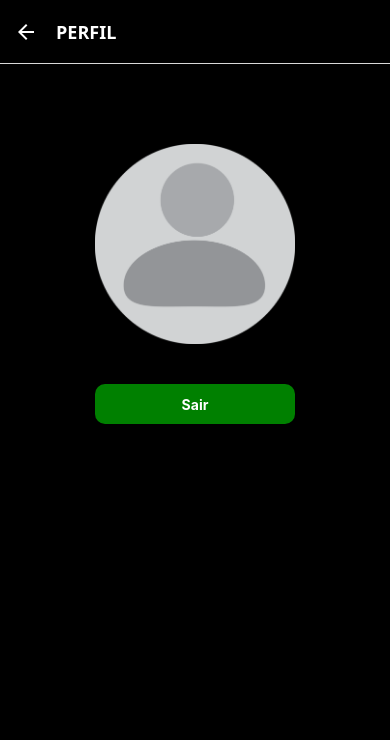
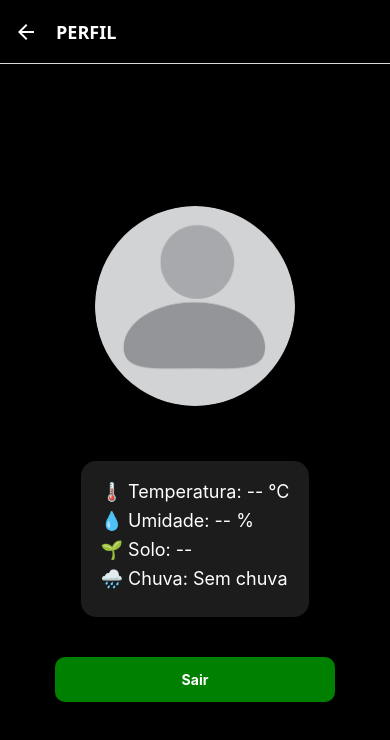
Before and after one commit to Ingrid3ds2025/SENSORES-ESP8266, a React Native app: screen /PerfilUsuario in a window 390 px wide. Shown: the top 740 px of the page. Built offline with nearby package versions, Linux system fonts and the light colour scheme; no server answers; the database is empty.

Commit message:
Add files via upload

```diff
--- a/package.json
+++ b/package.json
@@ -27,10 +27,13 @@
     "react-dom": "18.3.1",
     "react-native": "0.76.9",
     "react-native-animatable": "^1.4.0",
+    "react-native-chart-kit": "^6.12.0",
     "react-native-password-eye": "^1.0.5",
     "react-native-safe-area-context": "4.12.0",
     "react-native-screens": "~4.4.0",
-    "react-native-web": "~0.19.13"
+    "react-native-svg": "^15.8.0",
+    "react-native-web": "~0.19.13",
+    "recharts": "^3.3.0"
   },
   "devDependencies": {
     "@babel/core": "^7.20.0"
--- /dev/null
+++ b/src/pages/telas/configSensor.jsx
@@ -0,0 +1,93 @@
+import React, { useState } from 'react';
+import { View, TextInput, TouchableOpacity, Text, Alert, StyleSheet } from 'react-native';
+import { getAuth } from 'firebase/auth';
+import { ref, set } from 'firebase/database';
+import { db } from './firebaseConfig'; // 🔥 Certifique-se de que o caminho está correto
+
+export default function ConfigSensor() {
+  const [deviceUID, setDeviceUID] = useState('');
+
+  const handleVincular = async () => {
+    try {
+      const auth = getAuth();
+      const user = auth.currentUser;
+
+      if (!user) {
+        Alert.alert('Erro', 'Usuário não está logado.');
+        return;
+      }
+
+      if (!deviceUID.trim()) {
+        Alert.alert('Aviso', 'Digite o nome do sensor antes de salvar.');
+        return;
+      }
+
+      console.log('UID do usuário:', user.uid);
+      console.log('Salvando deviceUID:', deviceUID);
+
+      // Salva o nome do sensor vinculado ao usuário
+      await set(ref(db, `usuarios/${user.uid}/config/deviceUID`), deviceUID.trim());
+
+      Alert.alert('✅ Sucesso', `Sensor "${deviceUID}" vinculado com sucesso!`);
+      setDeviceUID(''); // limpa o campo
+    } catch (error) {
+      console.error('Erro ao salvar deviceUID:', error);
+      Alert.alert('❌ Erro', error.message);
+    }
+  };
+
+  return (
+    <View style={styles.container}>
+      <Text style={styles.title}>🔧 Vincular Sensor</Text>
+
+      <TextInput
+        placeholder="Digite o nome do sensor (ex: usuario01)"
+        placeholderTextColor="#aaa"
+        style={styles.input}
+        value={deviceUID}
+        onChangeText={setDeviceUID}
+      />
+
+      <TouchableOpacity style={styles.button} onPress={handleVincular}>
+        <Text style={styles.textButton}>Salvar</Text>
+      </TouchableOpacity>
+    </View>
+  );
+}
+
+const styles = StyleSheet.create({
+  container: {
+    flex: 1,
+    justifyContent: 'center',
+    alignItems: 'center',
+    backgroundColor: 'black',
+    padding: 20,
+  },
+  title: {
+    color: 'white',
+    fontSize: 22,
+    fontWeight: 'bold',
+    marginBottom: 30,
+  },
+  input: {
+    borderWidth: 1,
+    borderColor: 'green',
+    color: 'white',
+    width: '80%',
+    marginBottom: 20,
+    padding: 10,
+    borderRadius: 8,
+  },
+  button: {
+    backgroundColor: 'green',
+    padding: 15,
+    borderRadius: 8,
+    width: '80%',
+    alignItems: 'center',
+  },
+  textButton: {
+    color: 'white',
+    fontWeight: 'bold',
+    fontSize: 16,
+  },
+});
--- a/src/pages/telas/perfilUsuario.jsx
+++ b/src/pages/telas/perfilUsuario.jsx
@@ -1,27 +1,45 @@
 import React, { Component } from 'react';
-import { View, Text, StyleSheet, Image, TouchableOpacity, Alert } from 'react-native';
+import { View, Text, StyleSheet, Image, TouchableOpacity, ScrollView, Alert } from 'react-native';
 import { getAuth, signOut } from 'firebase/auth';
+import { db } from '../telas/firebaseConfig';
+import { ref, onValue } from 'firebase/database';
 
 class PerfilUsuario extends Component {
   state = {
     nome: '',
     email: '',
+    temperatura: '--',
+    umidade: '--',
+    solo: '--',
+    chuva: '--',
   };
 
   componentDidMount() {
     const user = getAuth().currentUser;
-
     if (user) {
       this.setState({
         nome: user.displayName || 'Usuário sem nome',
         email: user.email,
       });
     }
+
+    // 🔥 Lendo os dados do Firebase em tempo real
+    const sensoresRef = ref(db, '/usuarios/sensor_teste/');
+    onValue(sensoresRef, (snapshot) => {
+      const data = snapshot.val();
+      if (data) {
+        this.setState({
+          temperatura: data.temperatura ?? '--',
+          umidade: data.umidade ?? '--',
+          solo: data.solo ?? '--',
+          chuva: data.chuva ?? '--',
+        });
+      }
+    });
   }
 
   logout = () => {
     const auth = getAuth();
-
     signOut(auth)
       .then(() => {
         this.props.navigation.reset({
@@ -35,59 +53,89 @@ class PerfilUsuario extends Component {
   };
 
   render() {
-    const { nome, email } = this.state;
+    const { nome, email, temperatura, umidade, solo, chuva } = this.state;
 
     return (
+      <ScrollView contentContainerStyle={styles.scrollContainer}>
         <View style={styles.container}>
           <View style={styles.conteudo}>
             <Image
               source={require('../../../imagens/pngwing.com.png')}
-            style={{ width: 200, height: 200 }}
+              style={styles.imagem}
             />
             <Text style={styles.titulo}>{nome}</Text>
             <Text style={styles.subtitulo}>{email}</Text>
+
+            <View style={styles.card}>
+              <Text style={styles.sensor}>🌡️ Temperatura: {temperatura} °C</Text>
+              <Text style={styles.sensor}>💧 Umidade: {umidade} %</Text>
+              <Text style={styles.sensor}>🌱 Solo: {solo}</Text>
+              <Text style={styles.sensor}>🌧️ Chuva: {chuva === 1 ? 'Com chuva' : 'Sem chuva'}</Text>
+            </View>
           </View>
 
           <TouchableOpacity style={styles.button} onPress={this.logout}>
             <Text style={styles.textButton}>Sair</Text>
           </TouchableOpacity>
         </View>
+      </ScrollView>
     );
   }
 }
 
 const styles = StyleSheet.create({
-  container: {
-    flex: 1,
+  scrollContainer: {
+    flexGrow: 1,
+    justifyContent: 'center',
     alignItems: 'center',
     backgroundColor: 'black',
-    padding: 10,
+    paddingVertical: 40,
+  },
+  container: {
+    alignItems: 'center',
+    width: '90%',
   },
   conteudo: {
     justifyContent: 'center',
     alignItems: 'center',
-    marginTop: 70,
+  },
+  imagem: {
+    width: 200,
+    height: 200,
+    borderRadius: 100,
+    marginBottom: 20,
   },
   titulo: {
     color: 'white',
-    fontSize: 30,
+    fontSize: 28,
     fontWeight: '600',
-    marginTop: 20,
+    marginBottom: 5,
   },
   subtitulo: {
     color: 'green',
-    fontSize: 20,
-    fontWeight: '600',
+    fontSize: 18,
     marginBottom: 20,
-
+  },
+  card: {
+    backgroundColor: '#1c1c1c',
+    borderRadius: 15,
+    padding: 20,
+    width: '100%',
+    marginTop: 10,
+  },
+  sensor: {
+    color: 'white',
+    fontSize: 18,
+    marginBottom: 8,
   },
   button: {
     backgroundColor: 'green',
-    height: 40,
-    width: 200,
+    height: 45,
+    width: '80%',
     borderRadius: 10,
     justifyContent: 'center',
     alignItems: 'center',
+    marginTop: 40,
   },
   textButton: {
     color: 'white',
--- a/src/pages/telas/relatorioGeral.jsx
+++ b/src/pages/telas/relatorioGeral.jsx
@@ -1,82 +1,128 @@
 import React, { Component } from 'react';
-import { View, Text, StyleSheet, Image } from 'react-native';
+import { View, Text, StyleSheet, ScrollView, Alert } from 'react-native';
 import { db } from './firebaseConfig';
-import { ref, onValue } from "firebase/database";
+import { ref, onValue } from 'firebase/database';
+import { getAuth } from 'firebase/auth';
+import { LineChart } from 'react-native-chart-kit';
+import { Dimensions } from 'react-native';
 
 class RelatorioGeral extends Component {
-
-  constructor(props) {
-      super(props);
-      this.state = {
-        menuAberto: false,
+  state = {
     temperatura: '--',
     umidade: '--',
+    solo: '--',
     chuva: false,
+    deviceUID: null,
+    historico: [],
   };
+
+  componentDidMount() {
+    const auth = getAuth();
+    const user = auth.currentUser;
+
+    if (!user) {
+      Alert.alert('Erro', 'Você precisa estar logado.');
+      return;
     }
 
-    componentDidMount() {
-      // Listener para Temperatura
-      onValue(ref(db, 'sensores/temperatura'), (snapshot) => {
+    // 🔹 Busca o deviceUID configurado
+    const deviceUIDRef = ref(db, `usuarios/${user.uid}/config/deviceUID`);
+    onValue(deviceUIDRef, (snapshot) => {
       if (snapshot.exists()) {
-          this.setState({ temperatura: snapshot.val() });
+        const deviceUID = snapshot.val();
+        this.setState({ deviceUID });
+
+        // 🔹 Escuta os dados atuais
+        const sensorRef = ref(db, `usuarios/${deviceUID}`);
+        onValue(sensorRef, (sensorSnap) => {
+          const data = sensorSnap.val();
+          if (data) {
+            const novaLeitura = {
+              temperatura: data.temperatura ?? 0,
+              umidade: data.umidade ?? 0,
+              timestamp: new Date().toLocaleTimeString().slice(0, 5),
+            };
+
+            this.setState((prev) => ({
+              temperatura: data.temperatura ?? '--',
+              umidade: data.umidade ?? '--',
+              solo: data.solo ?? '--',
+              chuva: data.chuva === 1,
+              historico: [...prev.historico.slice(-9), novaLeitura], // guarda as últimas 10 leituras
+            }));
           }
         });
-
-      // Listener para Umidade
-      onValue(ref(db, 'sensores/umidade'), (snapshot) => {
-        if (snapshot.exists()) {
-          this.setState({ umidade: snapshot.val() });
+      } else {
+        Alert.alert('Aviso', 'Nenhum sensor configurado. Vá em "Configurar Sensor" para vincular um.');
       }
     });
-
-      //Ligação para chuva
-      onValue(ref(db, 'sensores/chuva'), (snapshot) => {
-        if(snapshot.exists()){
-          this.state({chuva: snapshot.val()});
-        }
-      })
   }
 
-  s
   render() {
+    const { temperatura, umidade, solo, chuva, deviceUID, historico } = this.state;
 
+    return (
+      <ScrollView style={styles.container}>
+        <Text style={styles.titulo}>Relatório Geral</Text>
 
-    const { temperatura, umidade, chuva } = this.state;
-    return (
-      <View style={styles.container}>
-        <View style={styles.informacoes}>
-            <View style={styles.campo}>
-                <Text style={styles.subtitulo}>Umidade do solo:</Text>
-                <Text style={styles.dado}>{umidade} %</Text>
+        {deviceUID ? (
+          <>
+            <Text style={styles.subtitulo}>📡 Sensor vinculado: <Text style={styles.valor}>{deviceUID}</Text></Text>
+
+            <View style={styles.card}>
+              <Text style={styles.dado}>🌡️ Temperatura: <Text style={styles.valor}>{temperatura} °C</Text></Text>
+              <Text style={styles.dado}>💧 Umidade: <Text style={styles.valor}>{umidade} %</Text></Text>
+              <Text style={styles.dado}>🌱 Solo: <Text style={styles.valor}>{solo}</Text></Text>
+              <Text style={styles.dado}>☔ Chuva: <Text style={styles.valor}>{chuva ? 'Chovendo' : 'Sem chuva'}</Text></Text>
             </View>
 
-            <View style={styles.campo}>
-                <Text style={styles.subtitulo}>Temperatura:</Text>
-                <Text style={styles.dado}>{temperatura} °C</Text>
+            {historico.length > 1 && (
+              <View style={styles.graficoContainer}>
+                <Text style={styles.graficoTitulo}>📈 Histórico de Temperatura</Text>
+                <LineChart
+                  data={{
+                    labels: historico.map(item => item.timestamp),
+                    datasets: [
+                      {
+                        data: historico.map(item => item.temperatura),
+                        color: () => '#00ff9d',
+                        strokeWidth: 2,
+                      },
+                      {
+                        data: historico.map(item => item.umidade),
+                        color: () => '#0088ff',
+                        strokeWidth: 2,
+                      },
+                    ],
+                    legend: ['Temperatura', 'Umidade'],
+                  }}
+                  width={Dimensions.get('window').width - 30}
+                  height={250}
+                  yAxisSuffix="°C"
+                  chartConfig={{
+                    backgroundColor: '#000',
+                    backgroundGradientFrom: '#111',
+                    backgroundGradientTo: '#000',
+                    decimalPlaces: 1,
+                    color: (opacity = 1) => `rgba(0, 255, 157, ${opacity})`,
+                    labelColor: (opacity = 1) => `rgba(255, 255, 255, ${opacity})`,
+                    style: { borderRadius: 16 },
+                    propsForDots: {
+                      r: '4',
+                      strokeWidth: '2',
+                      stroke: '#00ff9d',
+                    },
+                  }}
+                  bezier
+                  style={{ marginVertical: 8, borderRadius: 16 }}
+                />
               </View>
-
-            <View style={styles.campo}>
-                <Text style={styles.subtitulo}>Chuva:</Text>
-                <Text style={styles.dado}>{chuva ? 'Chovendo' : 'Sem presença de chuva'}</Text>
-            </View>
-        </View>
-
-        {/*GRÁFICO */}
-
-        <View style={styles.grafico}>
-            <Text style={styles.textIrrigacao}>Irrigação Realizada em 3 meses </Text>
-
-            {/*GRAFICO AQUI */}
-            <Image
-              source={require('../../../imagens/graficoIlustrativo.png')}
-              style={{ width: 300, height: 300}}
-            />
-
-            <Text style={styles.textRepresentacao}>Representação Gráfica</Text>
-        </View>
-
-      </View>
+            )}
+          </>
+        ) : (
+          <Text style={styles.aviso}>⚠️ Nenhum sensor vinculado ainda.</Text>
+        )}
+      </ScrollView>
     );
   }
 }
@@ -85,55 +131,54 @@ const styles = StyleSheet.create({
   container: {
     flex: 1,
     backgroundColor: 'black',
-    justifyContent: 'center',
-    alignItems: 'center', // <-- importante para deixar os filhos no início horizontalmente
-    padding: 20
+    padding: 20,
   },
-
-  informacoes:{
-    flexDirection: 'column',
-    alignSelf: 'flex-start', // <-- este é o mais importante
-    marginTop: 20,
+  titulo: {
+    color: 'white',
+    fontSize: 26,
+    fontWeight: 'bold',
+    textAlign: 'center',
+    marginBottom: 20,
   },
-
-  campo: {
-    flex: 1,
-    flexDirection: 'row',
-    marginBottom: 10
-
+  subtitulo: {
+    color: 'green',
+    fontSize: 18,
+    marginBottom: 10,
+    textAlign: 'center',
   },
-
-  subtitulo:{
-    color: 'green',
-    fontSize: 20,
-    fontWeight: '700',
-    marginRight: 10
+  card: {
+    backgroundColor: '#1a1a1a',
+    borderRadius: 15,
+    padding: 20,
+    marginBottom: 25,
+    elevation: 5,
   },
-
-  dado:{
+  dado: {
     color: 'white',
-    fontSize: 20,
+    fontSize: 18,
+    marginBottom: 8,
   },
-
-  grafico:{
-    alignItems: 'center',
-    justifyContent: 'center',
-    flexDirection: 'column',
-    marginTop: 30
+  valor: {
+    color: '#00ff9d',
+    fontWeight: 'bold',
   },
-
-  textIrrigacao:{
+  graficoContainer: {
+    backgroundColor: '#111',
+    borderRadius: 15,
+    padding: 10,
+  },
+  graficoTitulo: {
     color: 'white',
-    fontSize: 15,
-    fontWeight: '600',
-    marginBottom: 20
+    textAlign: 'center',
+    fontSize: 18,
+    marginBottom: 10,
   },
-
-  textRepresentacao:{
-    color: 'white',
-    marginTop: 20,
-    marginBottom: 40
-  }
+  aviso: {
+    color: '#aaa',
+    textAlign: 'center',
+    marginTop: 60,
+    fontSize: 18,
+  },
 });
 
 export default RelatorioGeral;
--- a/src/pages/telas/telaInicial.jsx
+++ b/src/pages/telas/telaInicial.jsx
@@ -1,9 +1,8 @@
-// screens/TelaInicial.js
 import React, { Component } from 'react';
-import { View, Text, StyleSheet, TouchableOpacity, Dimensions, Image } from 'react-native';
+import { View, Text, StyleSheet, TouchableOpacity, Dimensions, Image, ActivityIndicator } from 'react-native';
 import { db } from './firebaseConfig';
-import { ref, onValue } from "firebase/database";
-import { getAuth, signOut } from 'firebase/auth';
+import { ref, onValue } from 'firebase/database';
+import { getAuth, signOut, onAuthStateChanged } from 'firebase/auth';
 
 class TelaInicial extends Component {
   constructor(props) {
@@ -13,29 +12,52 @@ class TelaInicial extends Component {
       temperatura: '--',
       umidade: '--',
       chuva: false,
+      carregando: true,
     };
   }
 
   componentDidMount() {
-    // Listener para Temperatura
-    onValue(ref(db, 'sensores/temperatura'), (snapshot) => {
+    const auth = getAuth();
+
+    // Espera o login do usuário antes de ler o banco
+    onAuthStateChanged(auth, (user) => {
+      if (!user) {
+        console.log('Usuário não autenticado ainda');
+        this.setState({ carregando: false });
+        return;
+      }
+
+      console.log('Usuário logado:', user.uid);
+
+      // Busca o deviceUID salvo na configuração do usuário
+      const deviceUIDRef = ref(db, `usuarios/${user.uid}/config/deviceUID`);
+      onValue(deviceUIDRef, (snapshot) => {
         if (snapshot.exists()) {
-        this.setState({ temperatura: snapshot.val() });
+          const deviceUID = snapshot.val();
+          console.log('DeviceUID encontrado:', deviceUID);
+
+          // Agora escuta os sensores do NodeMCU
+          const baseRef = ref(db, `usuarios/${deviceUID}`);
+          onValue(baseRef, (snap) => {
+            if (snap.exists()) {
+              const data = snap.val();
+              console.log('Dados recebidos:', data);
+              this.setState({
+                temperatura: data.temperatura ?? '--',
+                umidade: data.umidade ?? '--',
+                chuva: data.chuva ?? false,
+                carregando: false,
+              });
+            } else {
+              console.log('Nenhum dado encontrado para este sensor.');
+              this.setState({ carregando: false });
             }
           });
-
-    // Listener para Umidade
-    onValue(ref(db, 'sensores/umidade'), (snapshot) => {
-      if (snapshot.exists()) {
-        this.setState({ umidade: snapshot.val() });
+        } else {
+          console.log('⚠️ Nenhum sensor configurado ainda.');
+          this.setState({ carregando: false });
         }
       });
-
-    // Listener para chuva (corrigido)
-    onValue(ref(db, 'sensores/chuva'), (snapshot) => {
-      if (snapshot.exists()) {
-        this.setState({ chuva: snapshot.val() });
-      }
     });
   }
 
@@ -50,26 +72,28 @@ class TelaInicial extends Component {
   };
 
   render() {
-    const { width, height } = Dimensions.get('window');
-    const { temperatura, umidade, chuva } = this.state;
+    const { width } = Dimensions.get('window');
+    const { temperatura, umidade, chuva, menuAberto, carregando } = this.state;
+
+    if (carregando) {
+      return (
+        <View style={styles.container}>
+          <ActivityIndicator size="large" color="green" />
+          <Text style={{ color: 'white', marginTop: 20 }}>Carregando dados...</Text>
+        </View>
+      );
+    }
 
     return (
       <View style={styles.container}>
         <View style={styles.conteudo1}>
-          <TouchableOpacity
-            onPress={this.toggleMenu}
-            style={styles.botaoMenu}
-          >
+          <TouchableOpacity onPress={this.toggleMenu} style={styles.botaoMenu}>
             <Text style={styles.iconeMenu}>☰</Text>
           </TouchableOpacity>
 
           <View style={styles.containerTemperatura}>
-            <Text style={styles.textoTempo}>
-              Temperatura: {temperatura}°C
-            </Text>
-            <Text style={styles.textoTempo}>
-              {chuva ? "🌧️ Chovendo" : "☀️ Sem chuva"}
-            </Text>
+            <Text style={styles.textoTempo}>Temperatura:{temperatura}°C</Text>
+            <Text style={styles.textoTempo}>{chuva ? '🌧️ Chovendo' : '☀️ Sem chuva'}</Text>
           </View>
         </View>
 
@@ -80,40 +104,26 @@ class TelaInicial extends Component {
         </View>
 
         <View style={styles.conteudo3}>
-          <Image
-            source={require('../../../imagens/planta.png')}
-            style={{ width: 300, height: 300 }}
-          />
+          <Image source={require('../../../imagens/planta.png')} style={{ width: 300, height: 300 }} />
         </View>
 
-        {this.state.menuAberto && (
-          <View style={[styles.menuFullscreen, { width, height }]}>
-            <TouchableOpacity
-              onPress={this.toggleMenu}
-              style={styles.botaoFecharMenu}
-            >
+        {menuAberto && (
+          <View style={[styles.menuFullscreen, { width }]}>
+            <TouchableOpacity onPress={this.toggleMenu} style={styles.botaoFecharMenu}>
               <Text style={styles.iconeMenu}>✕</Text>
             </TouchableOpacity>
 
             <View style={styles.menuContent}>
-              <TouchableOpacity
-                style={styles.menuItemButton}
-                onPress={() => {
-                  this.toggleMenu();
-                  this.props.navigation.navigate('PerfilUsuario');
-                }}
-              >
+              <TouchableOpacity onPress={() => this.props.navigation.navigate('PerfilUsuario')}>
                 <Text style={styles.menuItem}>Perfil</Text>
               </TouchableOpacity>
 
-              <TouchableOpacity
-                style={styles.menuItemButton}
-                onPress={() => {
-                  this.toggleMenu();
-                  this.props.navigation.navigate('RelatorioGeral');
-                }}
-              >
+              <TouchableOpacity onPress={() => this.props.navigation.navigate('RelatorioGeral')}>
                 <Text style={styles.menuItem}>Relatório Geral</Text>
+              </TouchableOpacity>
+
+              <TouchableOpacity onPress={() => this.props.navigation.navigate('ConfigSensor')}>
+                <Text style={styles.menuItem}>Configurar Sensor</Text>
               </TouchableOpacity>
             </View>
           </View>
@@ -124,79 +134,115 @@ class TelaInicial extends Component {
 }
 
 const styles = StyleSheet.create({
-  container: {
-     flex: 1,
+  container:
+    { flex: 1,
       backgroundColor: 'black',
-     padding: 10
+      padding: 10,
+      justifyContent: 'center',
+      alignItems: 'center'
     },
+
   conteudo1: {
     flex: 1,
     width: '100%',
     alignItems: 'flex-end'
   },
+
   iconeMenu: {
     fontSize: 50,
     color: 'green',
     marginRight: 20,
     marginTop: 10
   },
+
   containerTemperatura: {
     width: '100%',
     justifyContent: 'center',
     alignItems: 'center',
     marginTop: 20
   },
+
   textoTempo: {
     fontSize: 20,
     color: 'white'
   },
+
   conteudo2: {
     flex: 1,
-    width: '100%',
     justifyContent: 'center',
     alignItems: 'center'
   },
+
   textoUmidade: {
     fontSize: 25,
     color: 'white',
     fontWeight: '900'
   },
+
   porcentagemUmidade: {
     fontSize: 100,
     color: 'white',
     fontWeight: '900'
   },
-  textoIrrigacao: {
+
+  textoIrrigacao:  {
     fontSize: 15,
     color: 'white'
   },
+
   conteudo3: {
      flex: 1,
      justifyContent: 'center',
      alignItems: 'center',
      marginTop: 40
     },
+
   menuFullscreen: {
     position: 'absolute',
-    backgroundColor: 'rgba(0, 0, 0, 0.9)',
+    top: 0,
+    left: 0,
+    right: 0,
+    bottom: 0,
+    backgroundColor: 'rgba(0, 0, 0, 0.95)',
     zIndex: 100,
     justifyContent: 'center',
-    alignItems: 'center'
+    alignItems: 'center',
+    paddingHorizontal: 20,
   },
+
   botaoFecharMenu: {
     position: 'absolute',
-    top: 50, right: 20
+    top: 50,
+    right: 25,
+    backgroundColor: 'rgba(255, 255, 255, 0.1)',
+    borderRadius: 25,
+    padding: 10,
   },
+
   menuContent: {
     flex: 1,
     justifyContent: 'center',
-    alignItems: 'center'
+    alignItems: 'center',
+    gap: 20, // (ou use marginVertical em cada item)
   },
+
+  menuItemButton: {
+    backgroundColor: 'rgba(0, 128, 0, 0.2)',
+    paddingVertical: 12,
+    paddingHorizontal: 30,
+    borderRadius: 12,
+    width: '80%',
+    alignItems: 'center',
+    marginVertical: 8,
+  },
+
   menuItem: {
     color: 'white',
-    fontSize: 30,
-    marginVertical: 20
-  }
+    fontSize: 24,
+    fontWeight: 'bold',
+    textAlign: 'center',
+  },
+
 });
 
 export default TelaInicial;
```
Also changed, not shown: src/routes/index.js (+13 -0 lines), app.json (line endings or trailing spaces), google-services (1).json (line endings or trailing spaces), 20 other files (tests, documents, lock files or other folders). Lines whose indentation alone changed are shown as unchanged.
